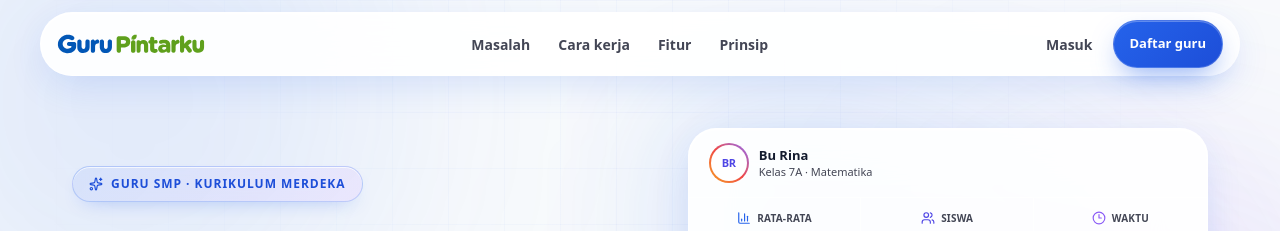
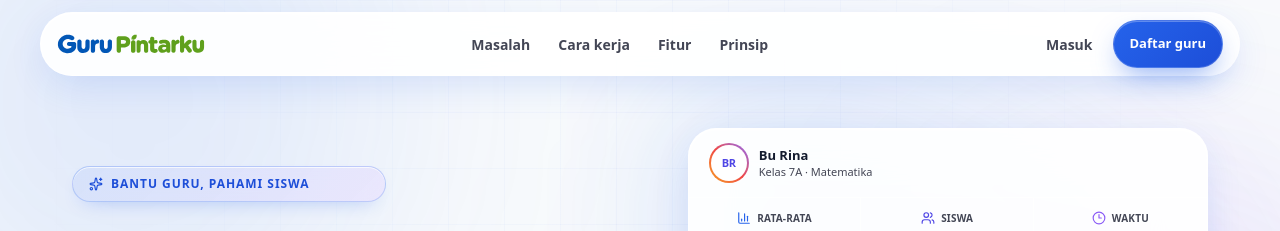
Before and after one commit to hsbysddq/gurupintar, a Next.js app: page / in a window 1280 px wide. Shown: the top 231 px of the page. Built offline with nearby package versions, Linux system fonts and the light colour scheme.

Commit message:
feat(landing): animasikan teks badge hero berganti otomatis

```diff
--- a/app/page.tsx
+++ b/app/page.tsx
@@ -23,6 +23,7 @@ import {
 import { TulisanGuruPintar } from "@/components/LogoGuruPintar";
 import { NavbarLanding } from "@/components/NavbarLanding";
 import { PratinjauDasbor } from "@/components/PratinjauDasbor";
+import { TeksBerputar } from "@/components/TeksBerputar";
 
 export const metadata: Metadata = {
   title: "Guru Pintar: tahu siapa yang tertinggal hari ini",
@@ -237,7 +238,7 @@ export default function Beranda() {
           <div className="flex flex-col items-start gap-6">
             <span className="aura-eyebrow-bagian">
               <Sparkles aria-hidden="true" className="size-3.5" />
-              Guru SMP · Kurikulum Merdeka
+              <TeksBerputar />
             </span>
 
             <h1
--- /dev/null
+++ b/components/TeksBerputar.tsx
@@ -0,0 +1,51 @@
+"use client";
+
+import { useEffect, useState } from "react";
+
+const KALIMAT = [
+  "Siapkan pembelajaran lebih tepat",
+  "Bantu Guru, Pahami Siswa",
+  "Inovasi dalam Mengajar",
+];
+
+const JEDA_MS = 4000;
+const JEDA_GANTI_MS = 260;
+
+/** Teks badge landing yang berganti otomatis tanpa menggeser lebar pill. */
+export function TeksBerputar() {
+  const [aktif, setAktif] = useState(0);
+  const [terlihat, setTerlihat] = useState(true);
+
+  useEffect(() => {
+    const pengatur = setInterval(() => setTerlihat(false), JEDA_MS);
+    return () => clearInterval(pengatur);
+  }, []);
+
+  useEffect(() => {
+    if (terlihat) return;
+    const pengatur = setTimeout(() => {
+      setAktif((i) => (i + 1) % KALIMAT.length);
+      setTerlihat(true);
+    }, JEDA_GANTI_MS);
+    return () => clearTimeout(pengatur);
+  }, [terlihat]);
+
+  return (
+    <span className="grid overflow-hidden" aria-live="polite" aria-atomic="true">
+      {KALIMAT.map((kalimat, i) => {
+        const sedangTampil = i === aktif && terlihat;
+        return (
+          <span
+            key={kalimat}
+            aria-hidden={!sedangTampil}
+            className={`col-start-1 row-start-1 transition-all duration-300 ease-out motion-reduce:transition-none ${
+              sedangTampil ? "translate-y-0 opacity-100" : "translate-y-1 opacity-0"
+            }`}
+          >
+            {kalimat}
+          </span>
+        );
+      })}
+    </span>
+  );
+}
```
